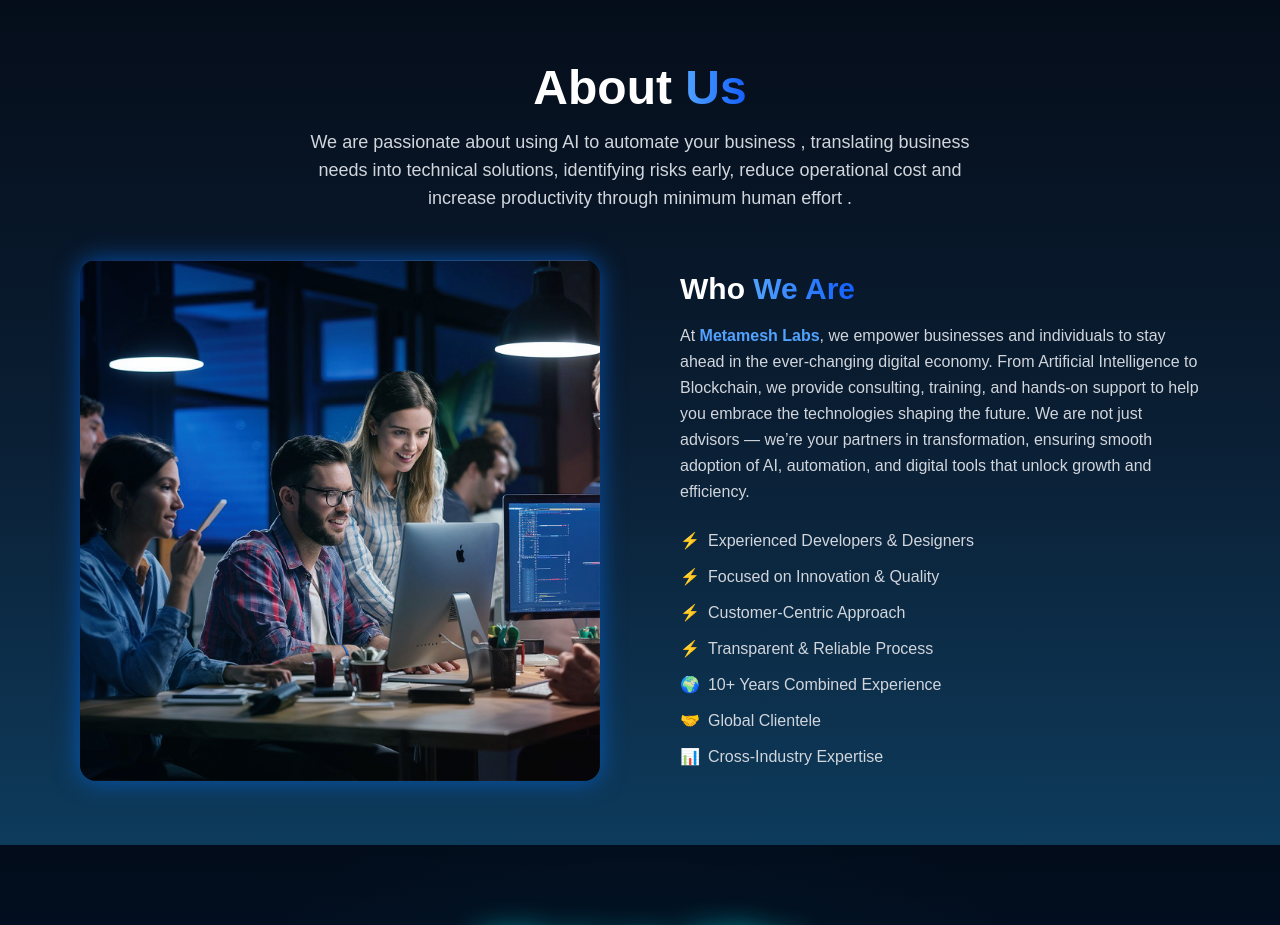
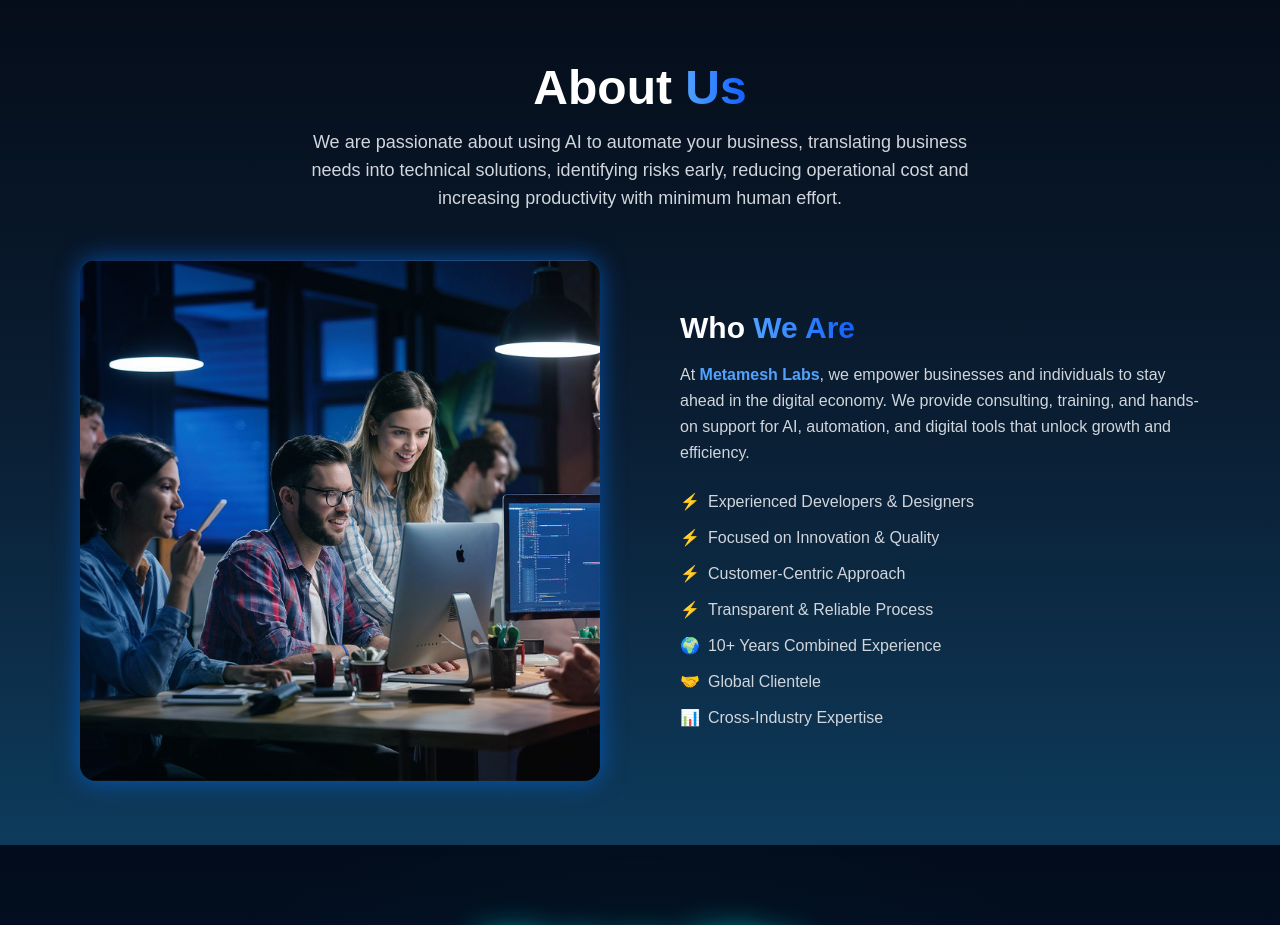
Before and after one commit to mahamnasimdurrani699/metameshlabs, a React (Vite) app in the folder frontend/: page / in a window 1280 px wide. Shown: the part 800-1725 px from the top of the page. Built offline with nearby package versions, Linux system fonts and the light colour scheme.

Commit message:
update  Aboutus code

```diff
--- a/frontend/src/components/AboutUs/AboutUs.jsx
+++ b/frontend/src/components/AboutUs/AboutUs.jsx
@@ -1,3 +1,99 @@
+// import React from "react";
+// import { motion } from "framer-motion";
+// import about_img from "../../assets/about_img.png";
+
+// function AboutUs() {
+//   return (
+//     <div className="w-full min-h-screen text-white flex flex-col items-center py-16 px-6 md:px-20 bg-gradient-to-b from-[#050d1a] via-[#0a1e33] to-[#0d3b5c]">
+//       {/* Heading */}
+//       <motion.div
+//         initial={{ opacity: 0, y: 40 }}
+//         whileInView={{ opacity: 1, y: 0 }}
+//         transition={{ duration: 0.6, ease: "easeOut" }}
+//         viewport={{ once: true }}
+//         className="text-center max-w-2xl mb-12"
+//       >
+//         <h1 className="text-4xl md:text-5xl font-extrabold mb-4">
+//           About <span className="bg-gradient-to-r from-blue-400 to-blue-600 bg-clip-text text-transparent">Us</span>
+//         </h1>
+//         <p className="text-gray-300 text-lg">
+//           {/* We are passionate about building digital experiences that help
+//           businesses grow, innovate, and connect with their audiences. Our team
+//           focuses on creativity, performance, and modern technology. */}
+//           We are passionate about using AI to automate your business , translating business needs into technical solutions, identifying risks early, reduce operational cost and increase productivity through minimum human effort .
+//         </p>
+//       </motion.div>
+
+//       {/* Content Section */}
+//       <div className="flex flex-col md:flex-row items-center gap-10 md:gap-20 w-full max-w-6xl">
+//         {/* Left: Image */}
+//         <motion.div
+//           initial={{ opacity: 0, x: -50 }}
+//           whileInView={{ opacity: 1, x: 0 }}
+//           transition={{ duration: 0.6 }}
+//           viewport={{ once: true }}
+//           className="w-full md:w-1/2"
+//         >
+//           <div className="relative group">
+//             <img
+//               src={about_img}
+//               alt="About Us"
+//               className="w-full h-[350px] object-cover rounded-2xl shadow-[0_0_25px_rgba(3,114,250,0.6)] group-hover:scale-105 transition-transform duration-500"
+//             />
+//             {/* Neon Glow Overlay */}
+//             <div className="absolute inset-0 rounded-2xl opacity-0 group-hover:opacity-20 transition duration-500 bg-gradient-to-tr from-blue-500 to-cyan-400 blur-2xl"></div>
+//           </div>
+//         </motion.div>
+
+//         {/* Right: Text */}
+//         <motion.div
+//           initial={{ opacity: 0, x: 50 }}
+//           whileInView={{ opacity: 1, x: 0 }}
+//           transition={{ duration: 0.3 }}
+//           viewport={{ once: true }}
+//           className="w-full md:w-1/2"
+//         >
+//           <h2 className="text-2xl md:text-3xl font-bold mb-4">
+//             Who <span className="bg-gradient-to-r from-blue-400 to-blue-600 bg-clip-text text-transparent">We Are</span>
+//           </h2>
+//           <p className="text-gray-300 mb-6 leading-relaxed">
+//             At <span className="text-blue-400 font-semibold">Metamesh Labs</span>, we empower businesses and individuals
+//             to stay ahead in the ever-changing digital economy. From Artificial Intelligence to Blockchain, we
+//             provide consulting, training, and hands-on support to help you embrace the technologies shaping the future.
+//             We are not just advisors — we’re your partners in transformation, ensuring smooth adoption of AI, automation,
+//             and digital tools that unlock growth and efficiency.
+//           </p>
+
+//           <ul className="space-y-3 text-gray-300">
+//             <li className="flex items-center gap-2">
+//               <span className="text-blue-400">⚡</span> Experienced Developers & Designers
+//             </li>
+//             <li className="flex items-center gap-2">
+//               <span className="text-blue-400">⚡</span> Focused on Innovation & Quality
+//             </li>
+//             <li className="flex items-center gap-2">
+//               <span className="text-blue-400">⚡</span> Customer-Centric Approach
+//             </li>
+//             <li className="flex items-center gap-2">
+//               <span className="text-blue-400">⚡</span> Transparent & Reliable Process
+//             </li>
+//             <li className="flex items-center gap-2">
+//               <span className="text-blue-400">🌍</span> 10+ Years Combined Experience
+//             </li>
+//             <li className="flex items-center gap-2">
+//               <span className="text-blue-400">🤝</span> Global Clientele
+//             </li>
+//             <li className="flex items-center gap-2">
+//               <span className="text-blue-400">📊</span> Cross-Industry Expertise
+//             </li>
+//           </ul>
+//         </motion.div>
+//       </div>
+//     </div>
+//   );
+// }
+
+// export default AboutUs;
 import React from "react";
 import { motion } from "framer-motion";
 import about_img from "../../assets/about_img.png";
@@ -5,11 +101,10 @@ import about_img from "../../assets/about_img.png";
 function AboutUs() {
   return (
     <div className="w-full min-h-screen text-white flex flex-col items-center py-16 px-6 md:px-20 bg-gradient-to-b from-[#050d1a] via-[#0a1e33] to-[#0d3b5c]">
-      {/* Heading */}
       <motion.div
         initial={{ opacity: 0, y: 40 }}
         whileInView={{ opacity: 1, y: 0 }}
-        transition={{ duration: 0.6, ease: "easeOut" }}
+        transition={{ duration: 0.4, ease: "easeOut" }} // faster
         viewport={{ once: true }}
         className="text-center max-w-2xl mb-12"
       >
@@ -17,20 +112,15 @@ function AboutUs() {
           About <span className="bg-gradient-to-r from-blue-400 to-blue-600 bg-clip-text text-transparent">Us</span>
         </h1>
         <p className="text-gray-300 text-lg">
-          {/* We are passionate about building digital experiences that help
-          businesses grow, innovate, and connect with their audiences. Our team
-          focuses on creativity, performance, and modern technology. */}
-          We are passionate about using AI to automate your business , translating business needs into technical solutions, identifying risks early, reduce operational cost and increase productivity through minimum human effort .
+          We are passionate about using AI to automate your business, translating business needs into technical solutions, identifying risks early, reducing operational cost and increasing productivity with minimum human effort.
         </p>
       </motion.div>
 
-      {/* Content Section */}
       <div className="flex flex-col md:flex-row items-center gap-10 md:gap-20 w-full max-w-6xl">
-        {/* Left: Image */}
         <motion.div
           initial={{ opacity: 0, x: -50 }}
           whileInView={{ opacity: 1, x: 0 }}
-          transition={{ duration: 0.6 }}
+          transition={{ duration: 0.4 }}
           viewport={{ once: true }}
           className="w-full md:w-1/2"
         >
@@ -40,16 +130,14 @@ function AboutUs() {
               alt="About Us"
               className="w-full h-[350px] object-cover rounded-2xl shadow-[0_0_25px_rgba(3,114,250,0.6)] group-hover:scale-105 transition-transform duration-500"
             />
-            {/* Neon Glow Overlay */}
             <div className="absolute inset-0 rounded-2xl opacity-0 group-hover:opacity-20 transition duration-500 bg-gradient-to-tr from-blue-500 to-cyan-400 blur-2xl"></div>
           </div>
         </motion.div>
 
-        {/* Right: Text */}
         <motion.div
           initial={{ opacity: 0, x: 50 }}
           whileInView={{ opacity: 1, x: 0 }}
-          transition={{ duration: 0.3 }}
+          transition={{ duration: 0.4 }}
           viewport={{ once: true }}
           className="w-full md:w-1/2"
         >
@@ -58,34 +146,16 @@ function AboutUs() {
           </h2>
           <p className="text-gray-300 mb-6 leading-relaxed">
             At <span className="text-blue-400 font-semibold">Metamesh Labs</span>, we empower businesses and individuals
-            to stay ahead in the ever-changing digital economy. From Artificial Intelligence to Blockchain, we
-            provide consulting, training, and hands-on support to help you embrace the technologies shaping the future.
-            We are not just advisors — we’re your partners in transformation, ensuring smooth adoption of AI, automation,
-            and digital tools that unlock growth and efficiency.
+            to stay ahead in the digital economy. We provide consulting, training, and hands-on support for AI, automation, and digital tools that unlock growth and efficiency.
           </p>
-
           <ul className="space-y-3 text-gray-300">
-            <li className="flex items-center gap-2">
-              <span className="text-blue-400">⚡</span> Experienced Developers & Designers
-            </li>
-            <li className="flex items-center gap-2">
-              <span className="text-blue-400">⚡</span> Focused on Innovation & Quality
-            </li>
-            <li className="flex items-center gap-2">
-              <span className="text-blue-400">⚡</span> Customer-Centric Approach
-            </li>
-            <li className="flex items-center gap-2">
-              <span className="text-blue-400">⚡</span> Transparent & Reliable Process
-            </li>
-            <li className="flex items-center gap-2">
-              <span className="text-blue-400">🌍</span> 10+ Years Combined Experience
-            </li>
-            <li className="flex items-center gap-2">
-              <span className="text-blue-400">🤝</span> Global Clientele
-            </li>
-            <li className="flex items-center gap-2">
-              <span className="text-blue-400">📊</span> Cross-Industry Expertise
-            </li>
+            <li className="flex items-center gap-2"><span className="text-blue-400">⚡</span> Experienced Developers & Designers</li>
+            <li className="flex items-center gap-2"><span className="text-blue-400">⚡</span> Focused on Innovation & Quality</li>
+            <li className="flex items-center gap-2"><span className="text-blue-400">⚡</span> Customer-Centric Approach</li>
+            <li className="flex items-center gap-2"><span className="text-blue-400">⚡</span> Transparent & Reliable Process</li>
+            <li className="flex items-center gap-2"><span className="text-blue-400">🌍</span> 10+ Years Combined Experience</li>
+            <li className="flex items-center gap-2"><span className="text-blue-400">🤝</span> Global Clientele</li>
+            <li className="flex items-center gap-2"><span className="text-blue-400">📊</span> Cross-Industry Expertise</li>
           </ul>
         </motion.div>
       </div>
```
